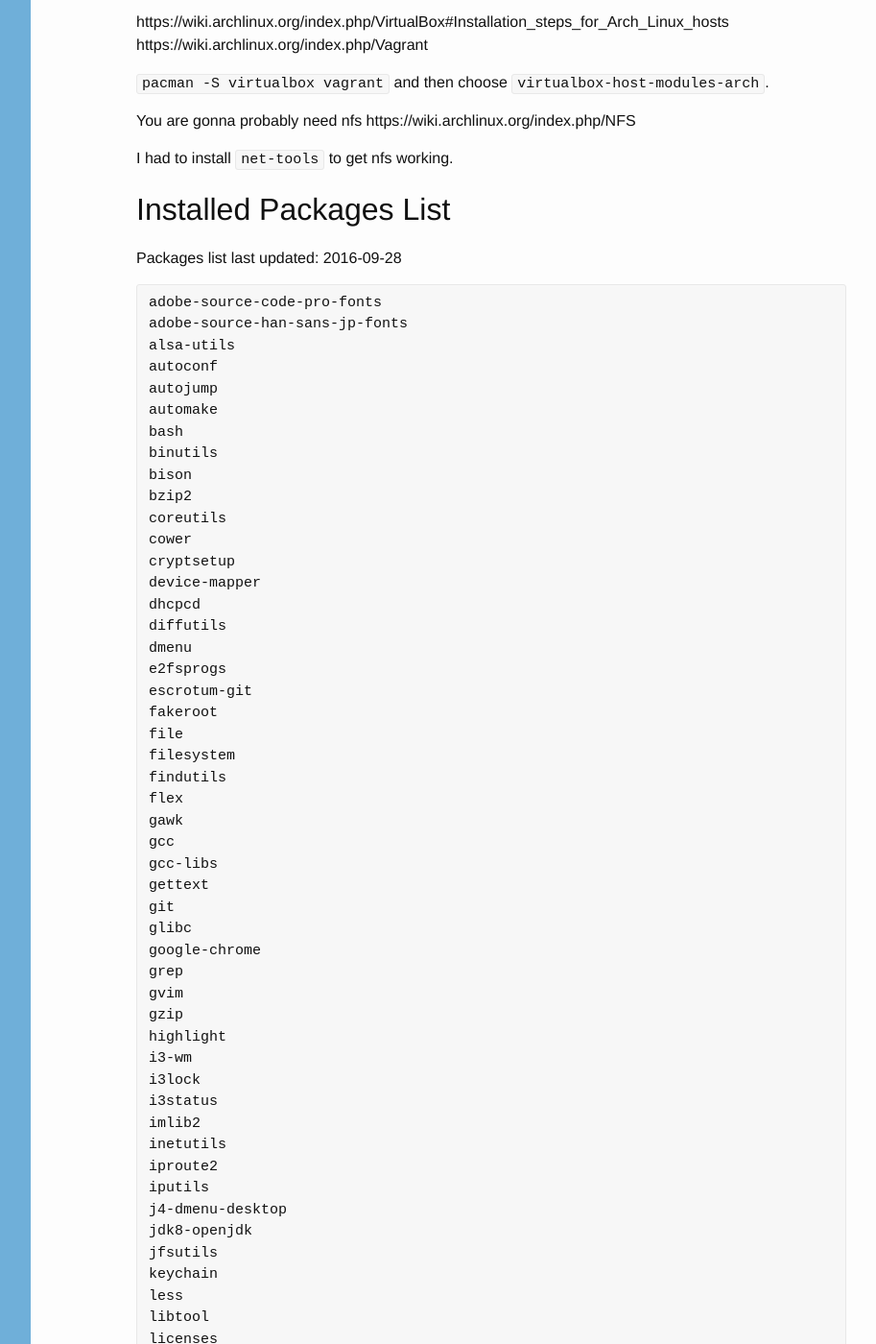
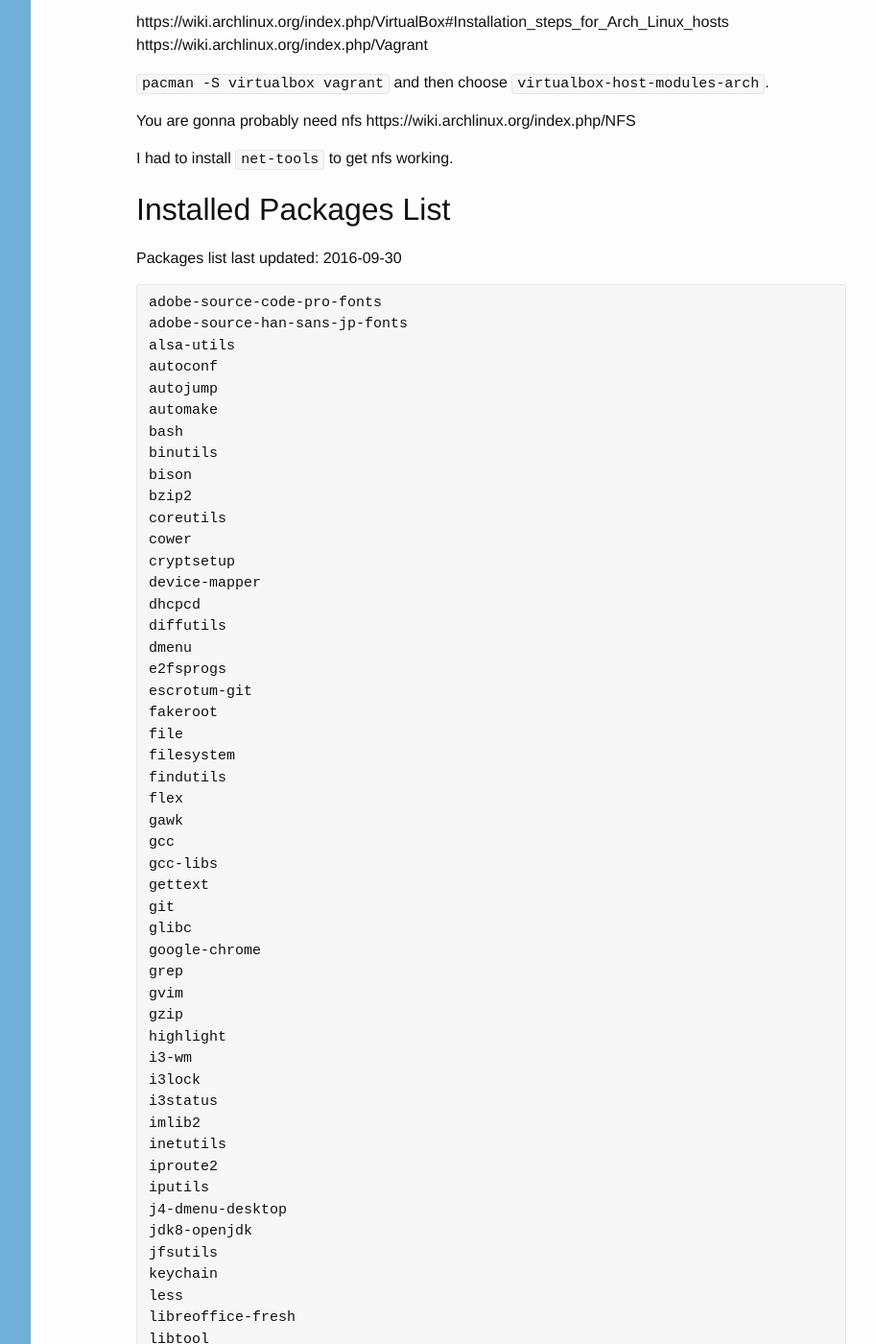
Before and after one commit to austinpray/austinpray.com, a Jekyll site: the page built from _posts/2016-09-26-arch-linux-notes.md, in a window 1280 px wide and 1400 px high, scrolled down 657 px. Shown: the whole window at 96% size, without its empty margins (288-1201 px from the left). Built offline with Jekyll 4.4.1, drawn with Linux system fonts in a browser that asks for light colours; comment, search, counter and statistics services are not loaded; some of the changed text lies outside the part shown.

Commit message:
Updates packages

````diff
--- a/_posts/2016-09-26-arch-linux-notes.md
+++ b/_posts/2016-09-26-arch-linux-notes.md
@@ -32,7 +32,7 @@ I had to install `net-tools` to get nfs working.
 
 ## Installed Packages List
 
-Packages list last updated: 2016-09-28
+Packages list last updated: 2016-09-30
 
 ```arch-packages
 adobe-source-code-pro-fonts
````
Also changed, not shown: other parts of _posts/2016-09-26-arch-linux-notes.md (+2 -0 lines).
